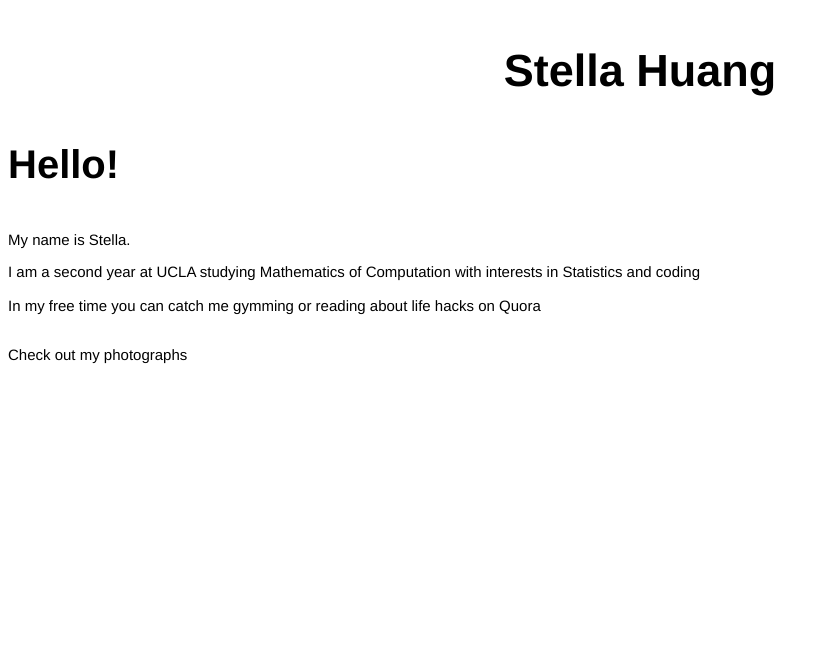
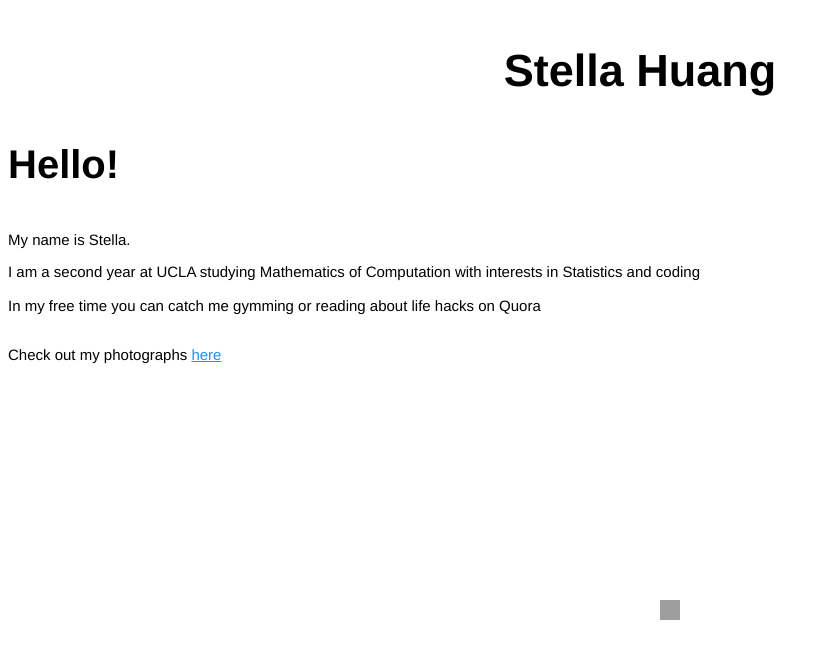
Before and after one commit to stehuang/shuang.github.io, a plain HTML site: page index.html in a window 1280 px wide. Shown: the whole page, without its empty margins (0-829 px from the left). Drawn offline with Linux system fonts and the light colour scheme; grey boxes are pictures that could not be loaded.

Commit message:
Update index.html

```diff
--- a/index.html
+++ b/index.html
@@ -41,8 +41,14 @@
 			<p class="text"> <br>My name is Stella. <br> </p>
 			<p class="text"> I am a second year at UCLA studying Mathematics of Computation with interests in Statistics and coding <br> <br> In my free time you can catch me gymming or reading about life hacks on Quora </p>
 			<p class="text"> <br>Check out my photographs
+				<a id="photolink"href="https://stehuang.wixsite.com/photo">here</a>
+			</p>
 
-			</p>
+			<a href="https://www.instagram.com/stellahyh/">
+				<div id="instagram">
+					<img src="https://instagram-brand.com/wp-content/uploads/2016/11/app-icon2.png", width="20", height="20", alt="instagram",
+				</div>
+			</a>
 
 
 	</body>
```
